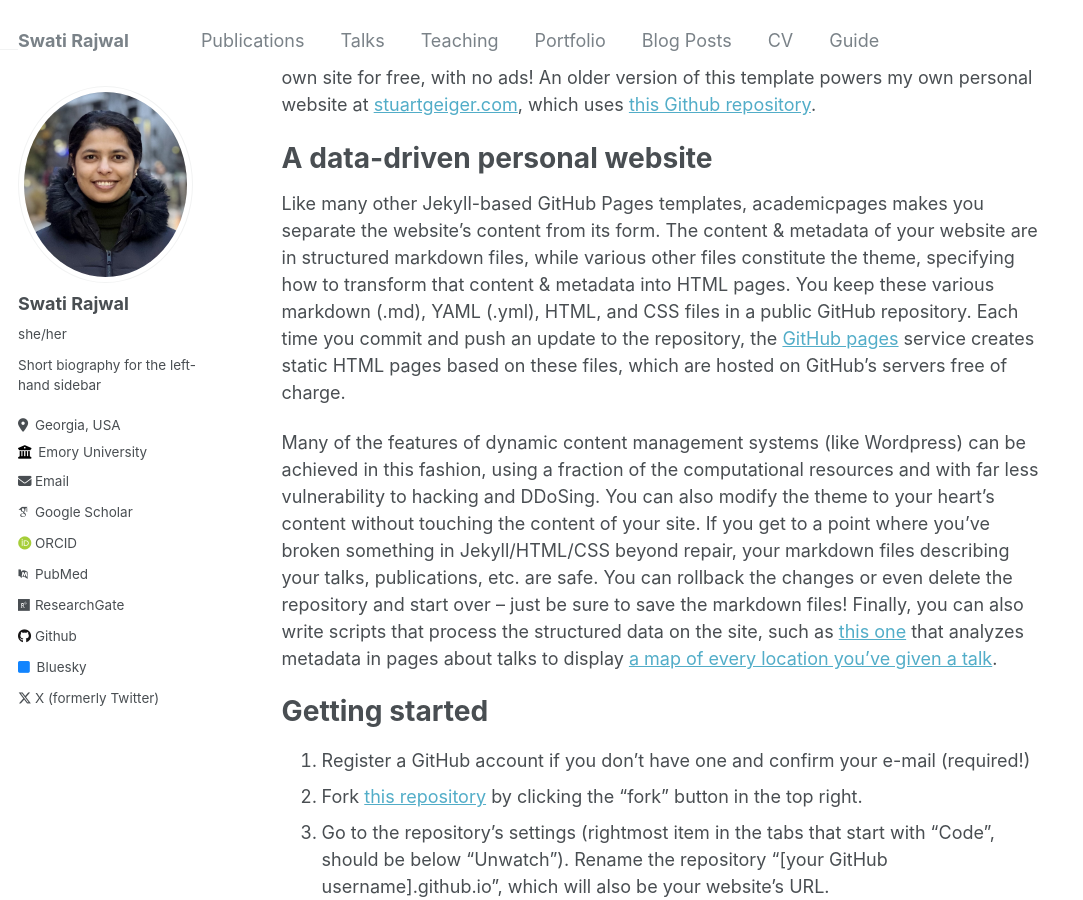
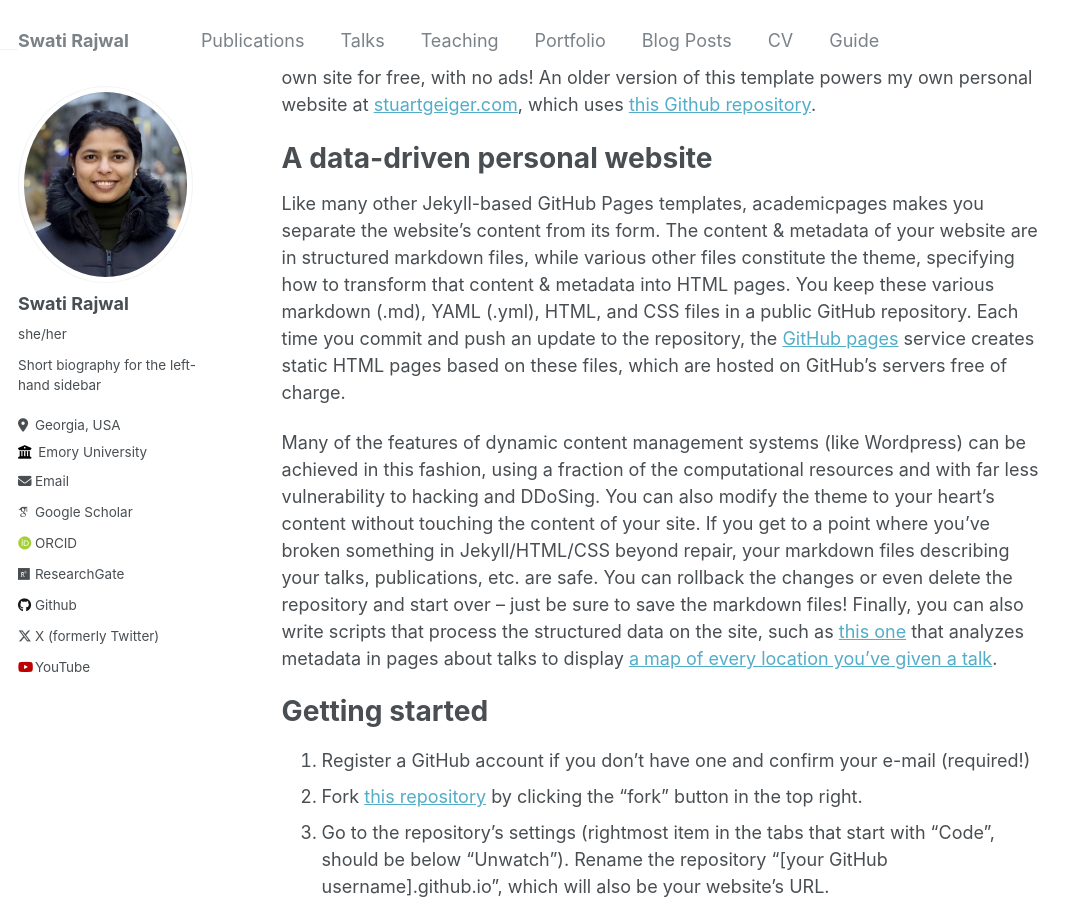
Before and after one commit to swati-rajwal/swati-rajwal.github.io, a Jekyll site: the page built from _pages/about.md, in a window 1280 px wide and 900 px high, scrolled down 308 px. Shown: the whole window, without its empty margins (0-1083 px from the left). Built offline with Jekyll 4.4.1, drawn with Linux system fonts in a browser that asks for light colours; some web fonts are replaced; some of the changed lines change nothing that is shown.

Commit message:
Update _config.yml

```diff
--- a/_config.yml
+++ b/_config.yml
@@ -35,19 +35,19 @@
   googlescholar    : "https://scholar.google.com/citations?user=6AfEraYAAAAJ&hl=en&inst=15365353816232672843"
   impactstory      : # URL
   orcid            : "http://orcid.org/0000-0002-3826-5069"
-  pubmed           : "https://www.ncbi.nlm.nih.gov/pubmed/?term=john+snow"
+  pubmed           : #"https://www.ncbi.nlm.nih.gov/pubmed/?term=john+snow"
   researchgate     : "https://www.researchgate.net/profile/Swati-Rajwal"
 
   # Repositories and software development
   bitbucket        : # Username - Update with your username on the site
   codepen          : # Username
   dribbble         : # Username
-  github           : "academicpages"
+  github           : "swati-rajwal"
   kaggle           : # Username
   stackoverflow    : # User number or user number and name (i.e., use "1" or "1/jeff-atwood")
 
   # Social media
-  bluesky          : "bsky.app" # Replace this with you Bluesky username
+  bluesky          : #"bsky.app" # Replace this with you Bluesky username
   facebook         : # Username
   flickr           : # Username
   foursquare       : # Username
@@ -64,12 +64,12 @@
   steam            : # Username
   telegram         : # URL
   tumblr           : # Username
-  twitter          : "UniofOxford"  # Replace this with your X / Twitter handle
+  twitter          : "SwatiRajwal"  # Replace this with your X / Twitter handle
   vine             : # Username
   weibo            : # Username
   wikipedia        : # Username
   xing             : # Username
-  youtube          : # Username
+  youtube          : "swatirajwal"
   zhihu            : # URL
 
 
```
